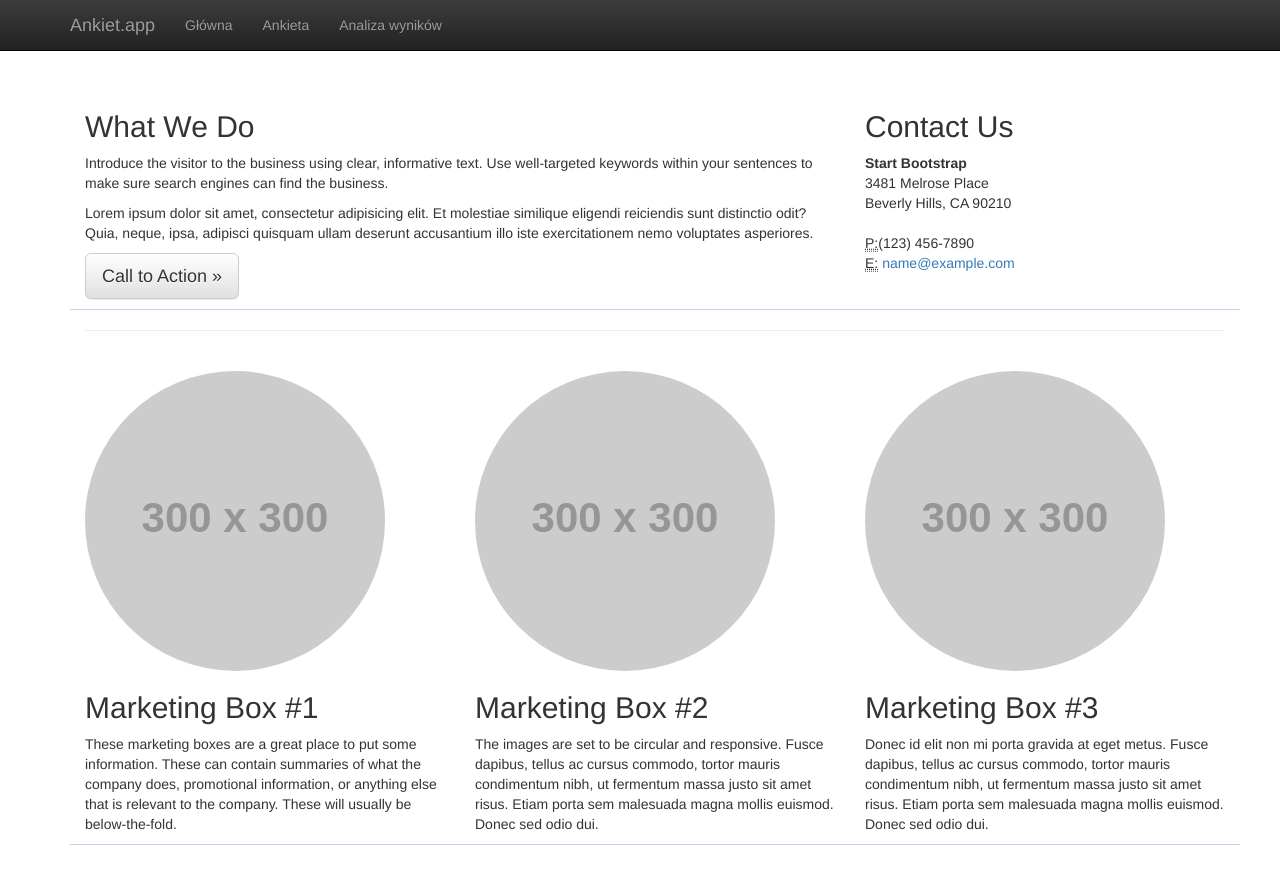
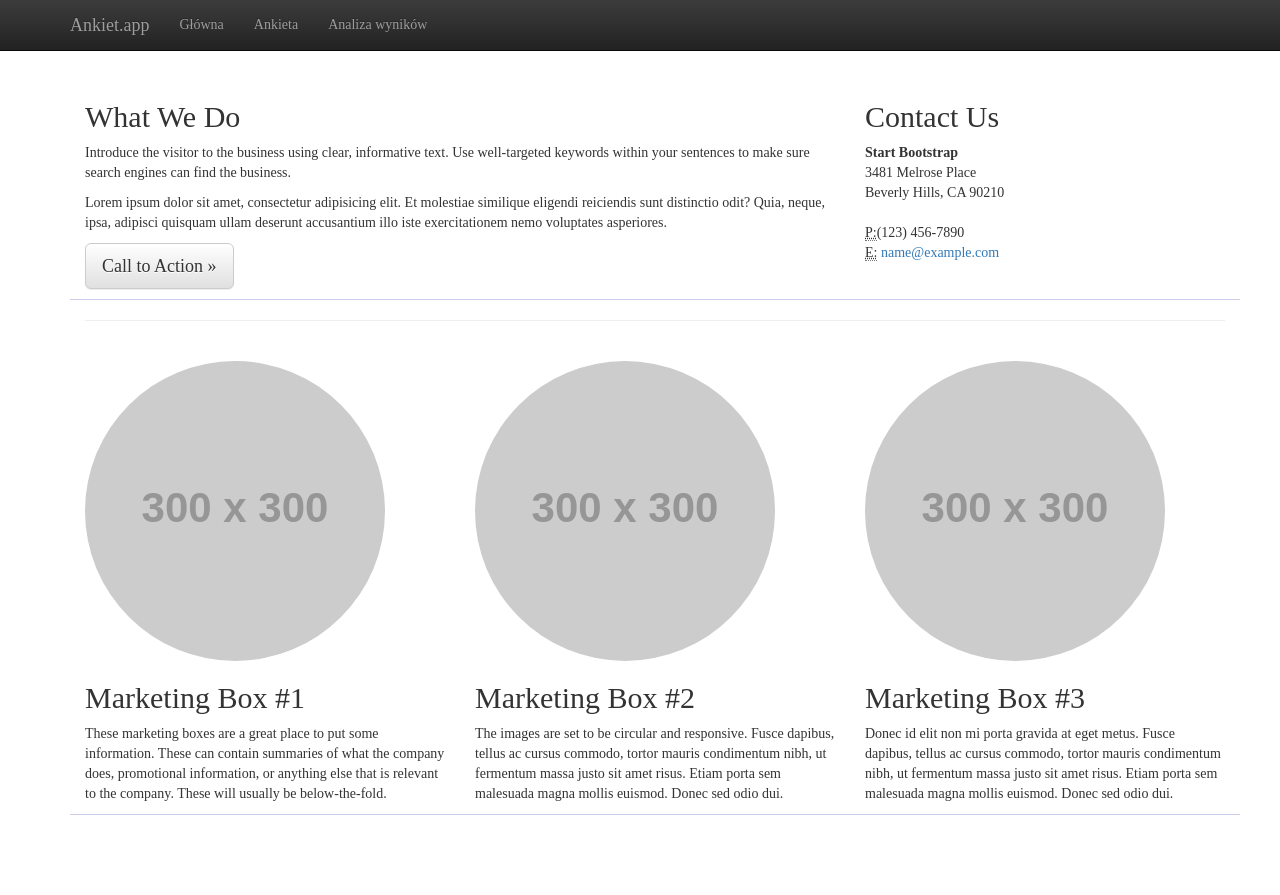
Before and after one commit to kniem/ankieta, a Flask app: page / in a window 1280 px wide. After the commit the page ends 815 px from the top, so only its background shows below. Run offline with Flask 2, Linux system fonts and the light colour scheme; grey boxes labelled with a size stand in for pictures from a placeholder-image service; some libraries are stand-ins or nearby versions.

Commit message:
no czemu ta czcionka nie działa :anger:

```diff
--- a/static/css/theme.css
+++ b/static/css/theme.css
@@ -27,11 +27,12 @@
 }
 
 html{
-  font-family: "Bitter", sans-serif;
+  font-family: "Bitter";
+}
 
 body {
-  padding-top: 70px;
-  padding-bottom: 50px;
+  font-family: "Bitter";
+  padding-top: 60px;
 }
 
 .theme-dropdown .dropdown-menu {
```
